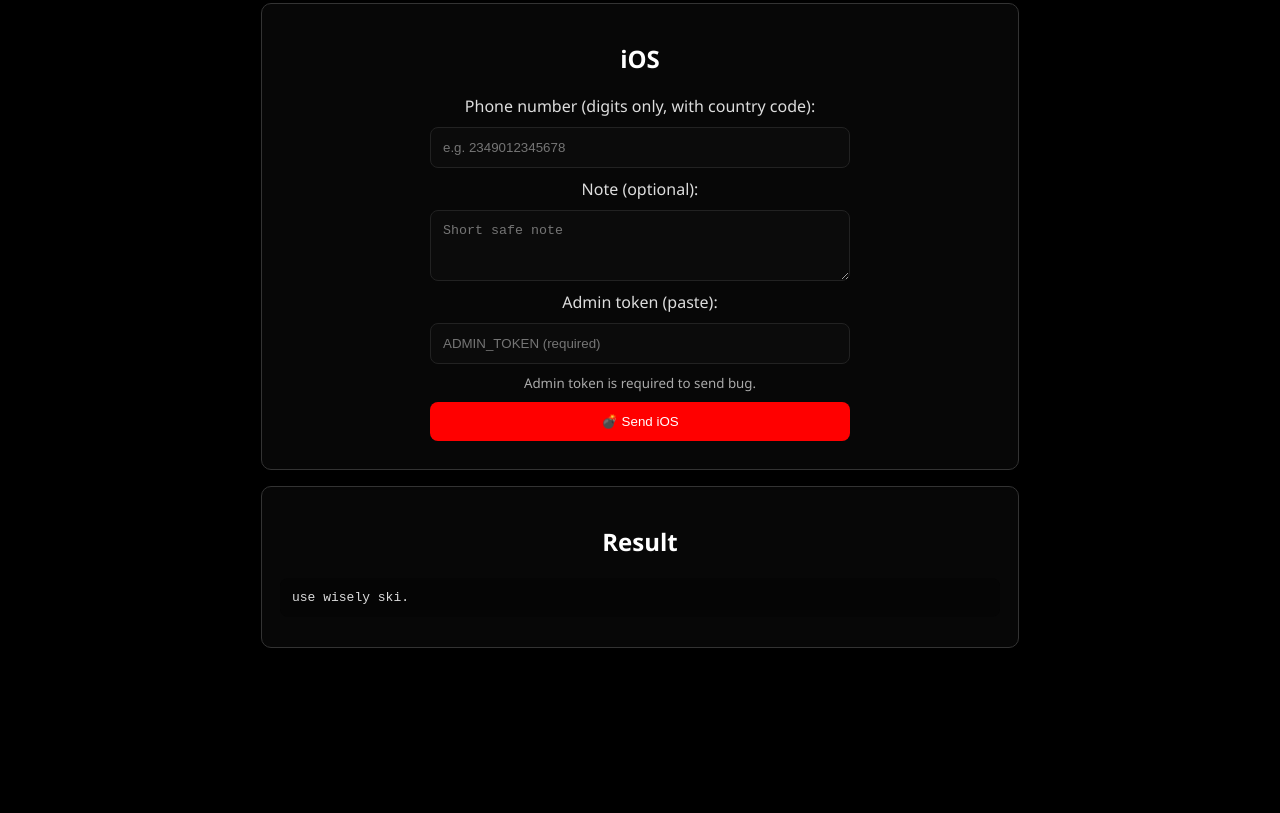
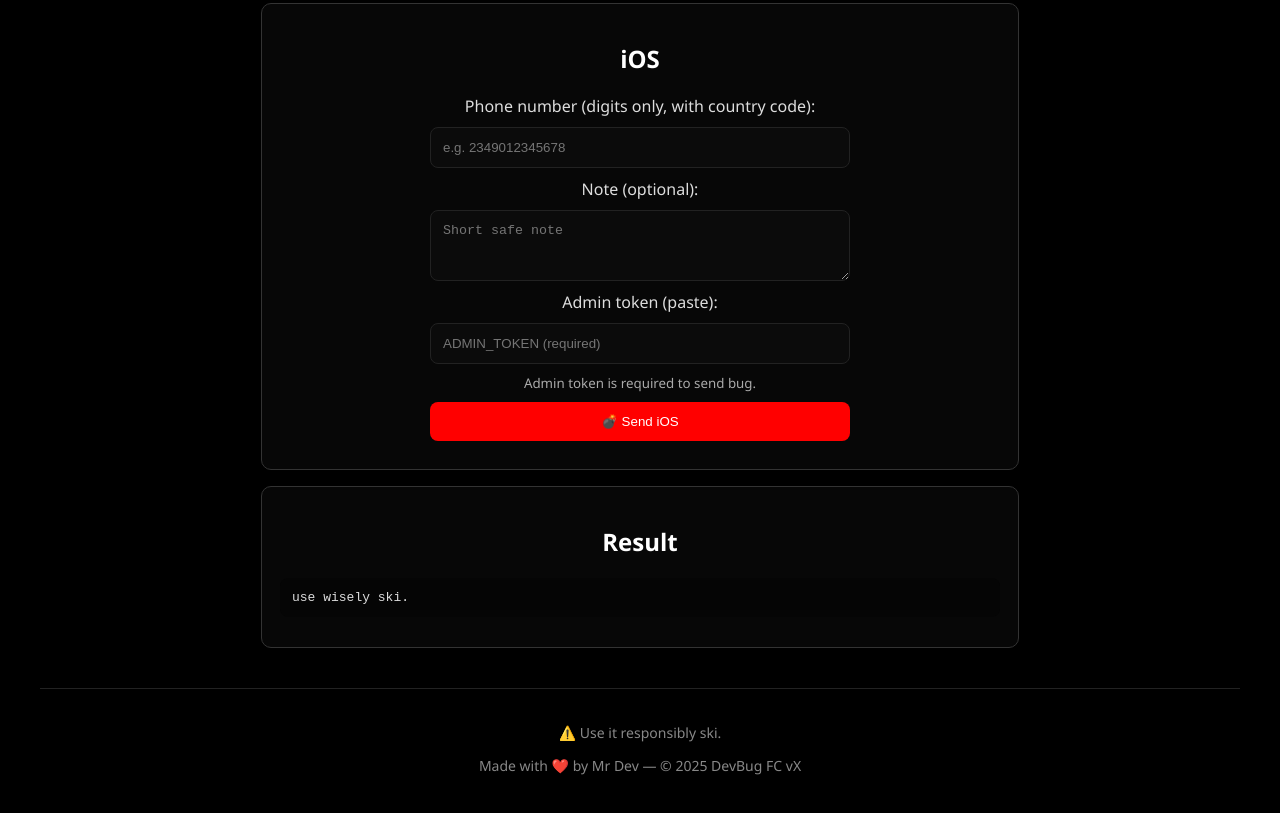
Before and after one commit to Giftfx-ship/Webug, a plain HTML site: page index.html in a window 1280 px wide. Shown: the part 602-1415 px from the top of the page. Before the commit the page ends 1306 px from the top, so only its background shows below. Drawn offline with Linux system fonts and the light colour scheme.

Commit message:
Update index.html

```diff
--- a/index.html
+++ b/index.html
@@ -108,3 +108,7 @@
 </script>
 </body>
 </html>
+<footer style="margin-top:40px; padding:20px; color:#888; font-size:14px; border-top:1px solid #222;">
+  <p>⚠️  Use it responsibly ski.</p>
+  <p>Made with ❤️ by Mr Dev — © 2025 DevBug FC vX</p>
+</footer>
```
